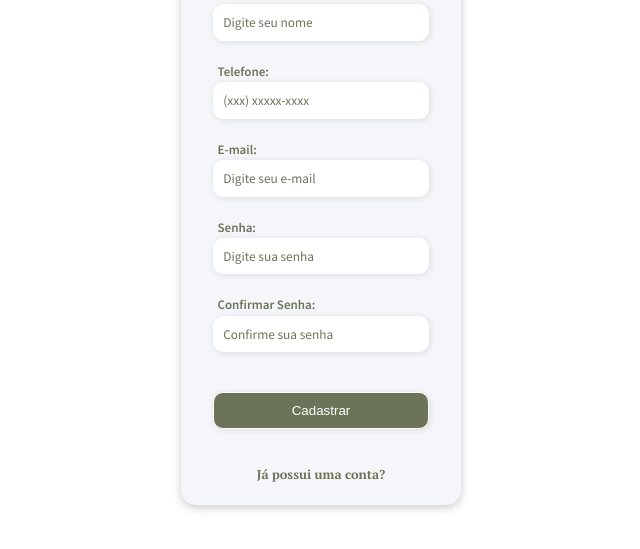
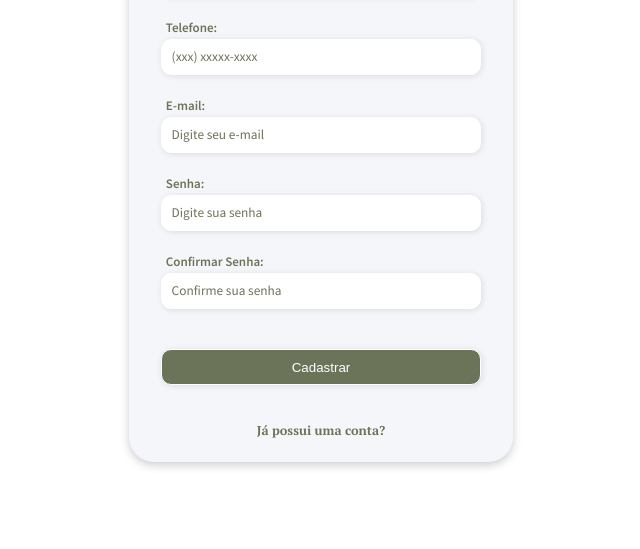
Before and after one commit to matheustsdev/schedule-service, a plain HTML site: page Frontend/signup/index.html in a window 1280 px wide. Shown: the part 251-800 px from the top of the page, without its empty margins (319-959 px from the left). Drawn offline with Linux system fonts and the light colour scheme.

Commit message:
feat(frontend): change body's content

```diff
--- a/Frontend/signup/style.css
+++ b/Frontend/signup/style.css
@@ -17,21 +17,22 @@ body {
     color: var(--green);
     font-size: 16px;
     font-weight: 400;
-    min-width: 15.6rem;
+
+    min-width: 16rem;
     min-height: 100vh;
+    max-width: 24rem;
+    margin: 0 auto;
 
-    display: flex;
-    justify-content: center;
-    flex-direction: column;
-    align-items: center;
+    width: 100%;
 
 }
 main {
 
+    /* troquei border-radius de 15px pra 25*/
     background-color: var(--darker-white);
     text-align: center;
     padding: 1.5rem 2rem;
-    border-radius: 15px;
+    border-radius: 25px;
     box-shadow: 0 3px 10px rgb(0 0 0 / 0.2);
 
     display: flex;
@@ -42,7 +43,6 @@ main {
 }
 h1 {
 
-    font-size: 1.75rem;
     padding: 2rem;
     font-size: 2.25rem;
     font-weight: 700;
@@ -53,7 +53,7 @@ form {
     width: 100%;
 
 }
-form div {
+.form__item {
 
     display: flex;
     justify-content: center;
@@ -122,8 +122,6 @@ form input[type="submit"]:hover {
     color: var(--button-hover);
 
 }
-
-
 .logo {
 
     width: 70px;
```
